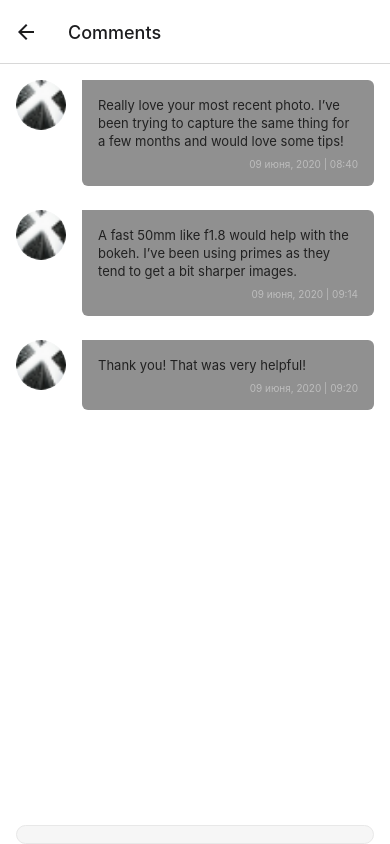
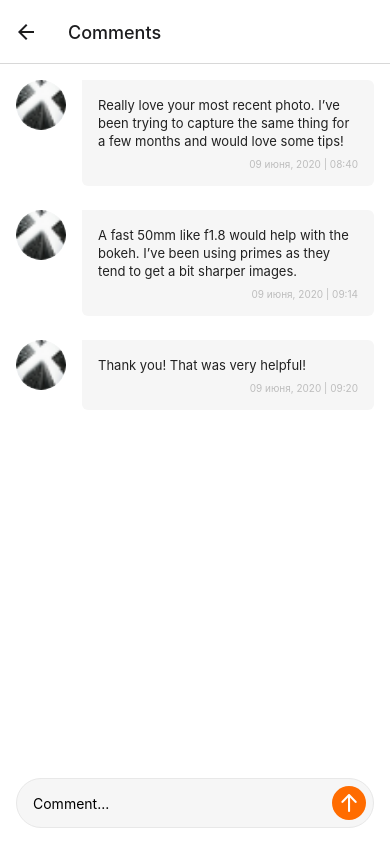
Before and after one commit to Alex-Sorokolit/ReactNative_HomeWork, a React Native app: screen /Comments in a window 390 px wide. Built offline with nearby package versions, Linux system fonts and the light colour scheme.

Commit message:
style comment input

```diff
--- a/components/CommentCard.jsx
+++ b/components/CommentCard.jsx
@@ -35,8 +35,7 @@ const styles = StyleSheet.create({
   textWrapper: {
     padding: 16,
     flex: 1,
-    backgroundColor: "#F7F7F7",
-    backgroundColor: "#909090",
+    backgroundColor: "#F6F6F6",
     borderBottomLeftRadius: 6,
     borderBottomRightRadius: 6,
     borderTopRightRadius: 6,
--- a/screens/mainScreen/PostsStack.jsx
+++ b/screens/mainScreen/PostsStack.jsx
@@ -7,7 +7,7 @@ import MainNavigation from "../MainNavigator";
 
 const Stack = createNativeStackNavigator();
 
-const PostsStack = ({ navigation }) => {
+const PostsStack = () => {
   return (
     <Stack.Navigator initialRouteName="Home">
       <Stack.Screen
--- a/screens/nestedScreens/CommentsScreen.jsx
+++ b/screens/nestedScreens/CommentsScreen.jsx
@@ -1,8 +1,15 @@
-import { StyleSheet, Text, Image, View } from "react-native";
+import {
+  StyleSheet,
+  Text,
+  TextInput,
+  Image,
+  FlatList,
+  View,
+  Pressable,
+} from "react-native";
 import React, { useState, useEffect } from "react";
 import CommentCard from "../../components/CommentCard";
-import { TextInput } from "react-native";
-import { FlatList } from "react-native";
+import { AntDesign } from "@expo/vector-icons";
 
 const initialComments = [
   {
@@ -47,15 +54,23 @@ const CommentsScreen = ({ route }) => {
           <CommentCard comment={item.comment} date={item.date} />
         )}
       />
+
+      <View style={styles.inputWrapper}>
         <TextInput
           style={styles.commentInput}
           // onFocus={() => {
           //   setKeyboardStatus(true);
           // }}
+          placeholder="Comment..."
           value={newComment}
           onChangeText={(value) => setNewComment(value)}
           mode="outlined"
         />
+
+        <Pressable style={styles.commentBtn}>
+          <AntDesign name="arrowup" size={24} color="#FFFFFF" />
+        </Pressable>
+      </View>
     </View>
   );
 };
@@ -83,5 +98,24 @@ const styles = StyleSheet.create({
     borderWidth: 1,
     borderColor: "#E8E8E8",
     borderRadius: 100,
+    height: 50,
+    padding: 16,
+    borderColor: "#E8E8E8",
+    borderWidth: 1,
+  },
+  commentBtn: {
+    position: "absolute",
+    top: 8,
+    right: 8,
+    backgroundColor: "#FF6C00",
+    width: 34,
+    height: 34,
+    borderRadius: 50,
+    justifyContent: "center",
+    alignItems: "center",
+  },
+  inputWrapper: {
+    position: "relative",
+    marginBottom: 16,
   },
 });
```
Lines whose indentation alone changed are shown as unchanged.
